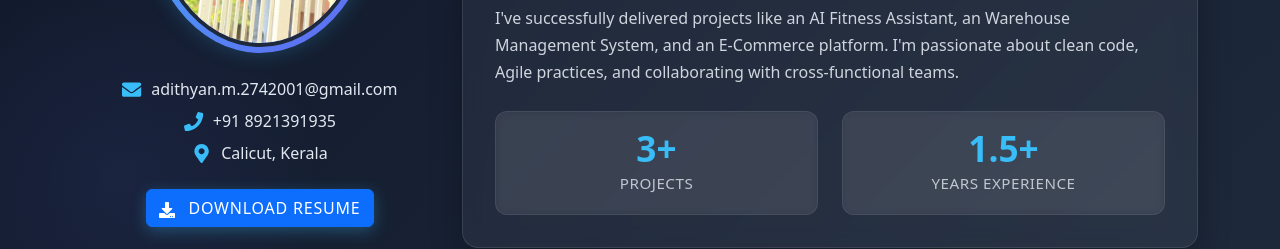
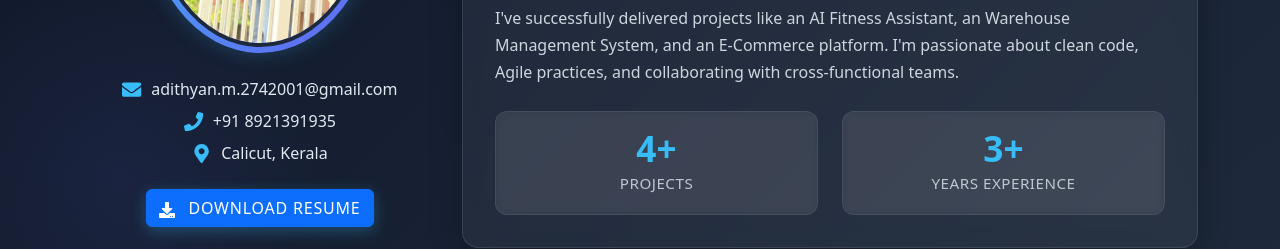
Before and after one commit to adithyanm274/Portfolio_frontend, a React (Create React App) app: page / in a window 1280 px wide. Shown: the part 1220-1469 px from the top of the page. Built offline with nearby package versions, Linux system fonts and the light colour scheme; no server answers.

Commit message:
update portfolio

```diff
--- a/src/components/About.js
+++ b/src/components/About.js
@@ -48,13 +48,13 @@ const About = () => {
                 <Row>
                   <Col xs={6}>
                     <div className="highlight-item">
-                      <span className="highlight-number">3+</span>
+                      <span className="highlight-number">4+</span>
                       <span className="highlight-label">Projects</span>
                     </div>
                   </Col>
                   <Col xs={6}>
                     <div className="highlight-item">
-                      <span className="highlight-number">1.5+</span>
+                      <span className="highlight-number">3+</span>
                       <span className="highlight-label">Years Experience</span>
                     </div>
                   </Col>
```
